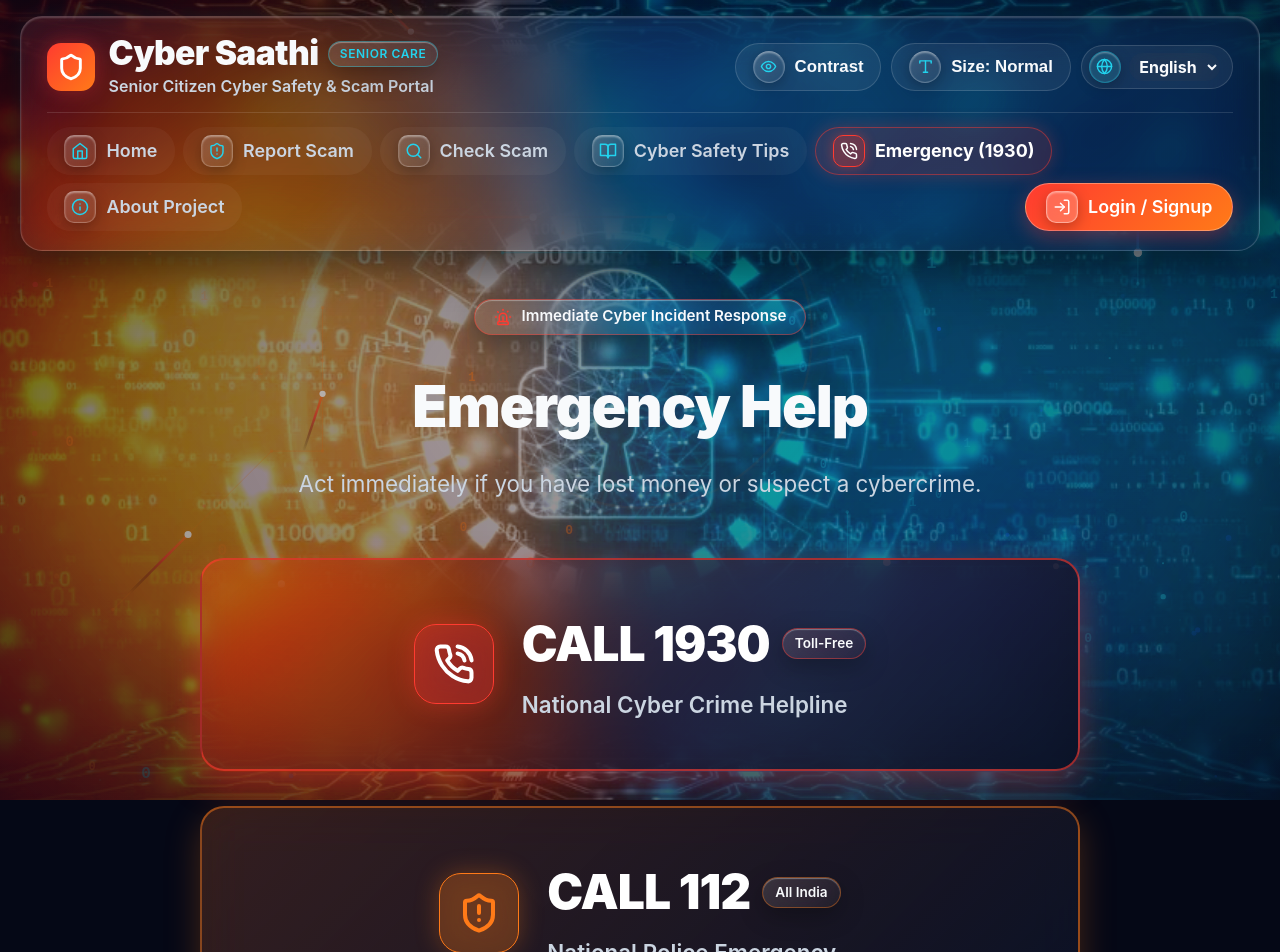
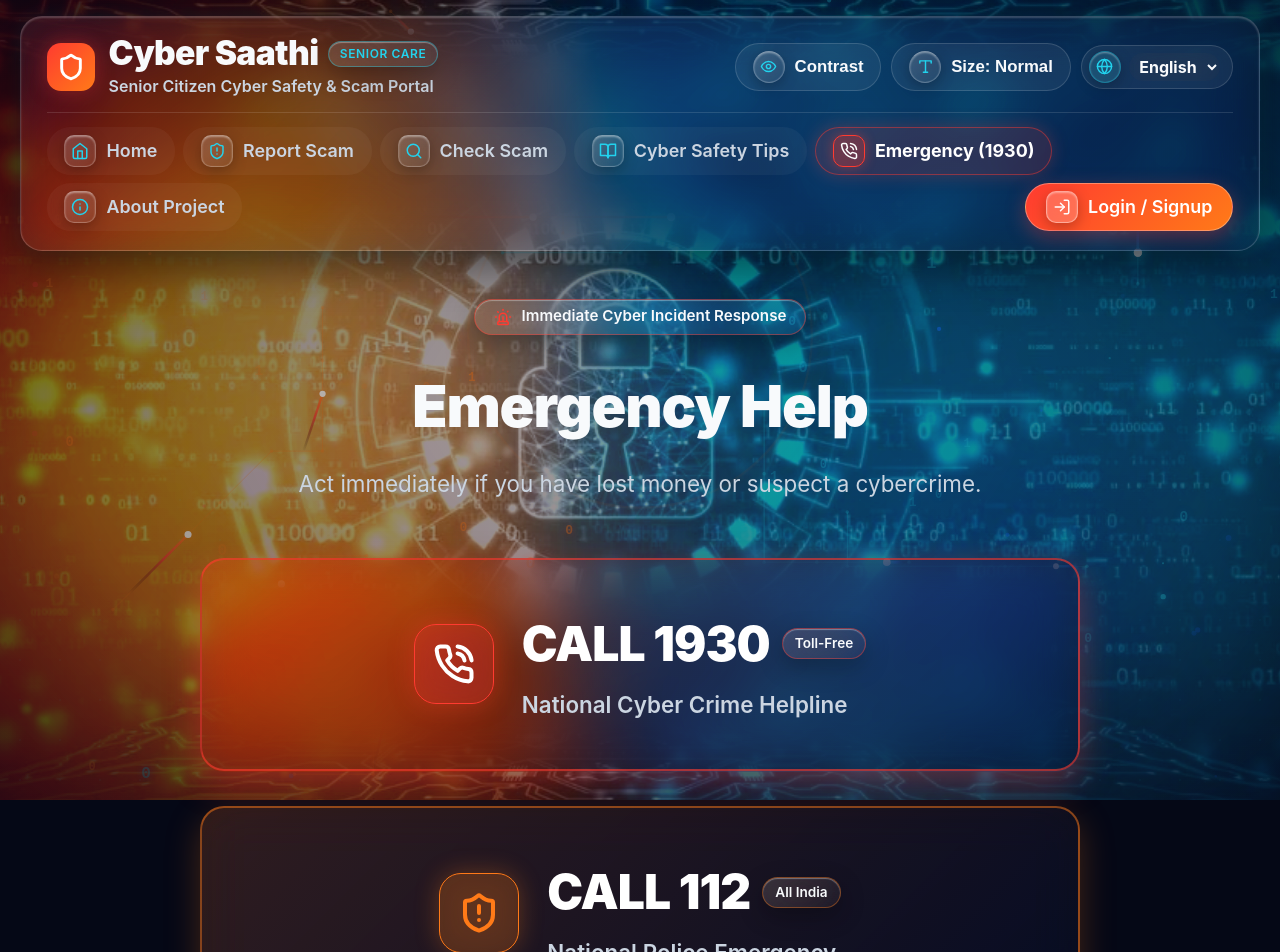
Before and after one commit to rohanpbhopale05-ops/cyber-saathi, a React (Vite) app: page /emergency in a window 1280 px wide. Shown: the top 952 px of the page. Built offline with nearby package versions, Linux system fonts and the light colour scheme; no server answers.

Commit message:
auto: sync changes [13/10/2026, 12:05:49 am]

```diff
--- a/src/pages/EmergencyHelp.jsx
+++ b/src/pages/EmergencyHelp.jsx
@@ -29,7 +29,7 @@ const EmergencyHelp = () => {
           <div
             className="glass-card slide-up"
             style={{
-              background: 'linear-gradient(135deg, rgba(255, 59, 48, 0.25) 0%, rgba(11, 18, 38, 0.95) 100%)',
+              background: 'linear-gradient(135deg, rgba(255, 59, 48, 0.22) 0%, rgba(11, 18, 38, 0.45) 100%)',
               color: '#F8FAFC',
               padding: '3rem 2.5rem',
               display: 'flex',
@@ -43,7 +43,7 @@ const EmergencyHelp = () => {
               transition: 'all 0.3s ease'
             }}
           >
-            <div className="glass-icon-box" style={{ width: '80px', height: '80px', borderRadius: '22px', background: 'rgba(255, 59, 48, 0.3)', borderColor: 'var(--red-security)', color: '#FFFFFF', boxShadow: 'var(--glow-red)' }}>
+            <div className="glass-icon-box" style={{ width: '80px', height: '80px', borderRadius: '22px', background: 'rgba(255, 59, 48, 0.25)', borderColor: 'var(--red-security)', color: '#FFFFFF', boxShadow: 'var(--glow-red)' }}>
               <PhoneCall size={42} strokeWidth={2.3} />
             </div>
             <div style={{ textAlign: 'left' }}>
@@ -63,7 +63,7 @@ const EmergencyHelp = () => {
           <div
             className="glass-card slide-up"
             style={{
-              background: 'linear-gradient(135deg, rgba(255, 122, 24, 0.2) 0%, rgba(11, 18, 38, 0.95) 100%)',
+              background: 'linear-gradient(135deg, rgba(255, 122, 24, 0.18) 0%, rgba(11, 18, 38, 0.45) 100%)',
               color: '#F8FAFC',
               padding: '3rem 2.5rem',
               display: 'flex',
@@ -78,7 +78,7 @@ const EmergencyHelp = () => {
               transition: 'all 0.3s ease'
             }}
           >
-            <div className="glass-icon-box" style={{ width: '80px', height: '80px', borderRadius: '22px', background: 'rgba(255, 122, 24, 0.25)', borderColor: 'var(--orange-signal)', color: 'var(--orange-signal)', boxShadow: 'var(--glow-orange)' }}>
+            <div className="glass-icon-box" style={{ width: '80px', height: '80px', borderRadius: '22px', background: 'rgba(255, 122, 24, 0.2)', borderColor: 'var(--orange-signal)', color: 'var(--orange-signal)', boxShadow: 'var(--glow-orange)' }}>
               <ShieldAlert size={42} strokeWidth={2.3} />
             </div>
             <div style={{ textAlign: 'left' }}>
```
